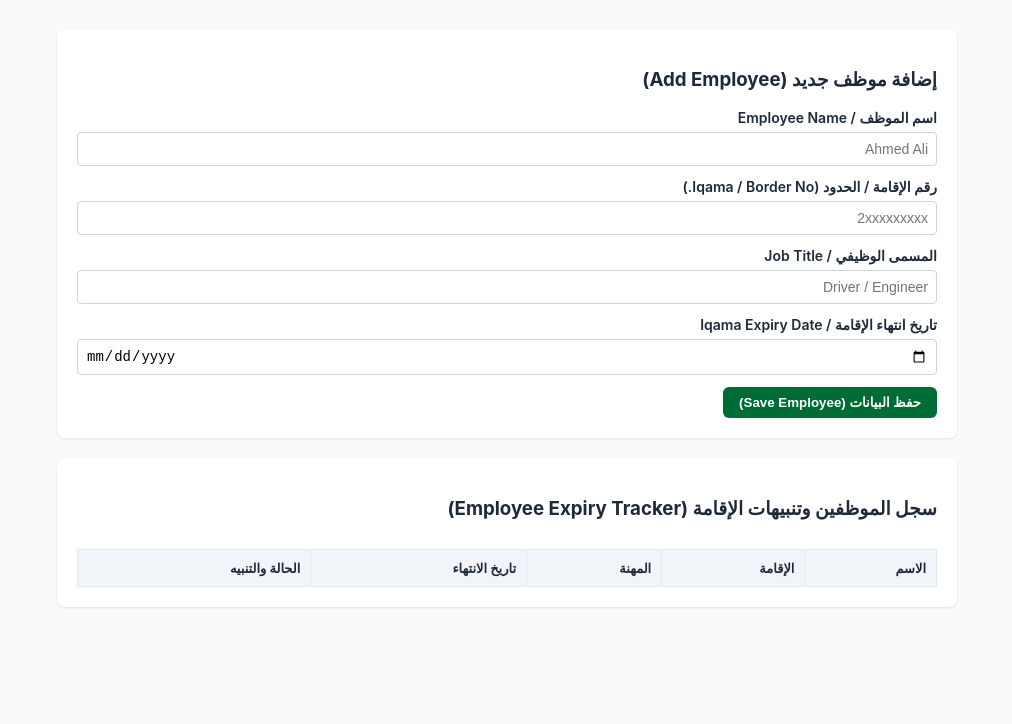
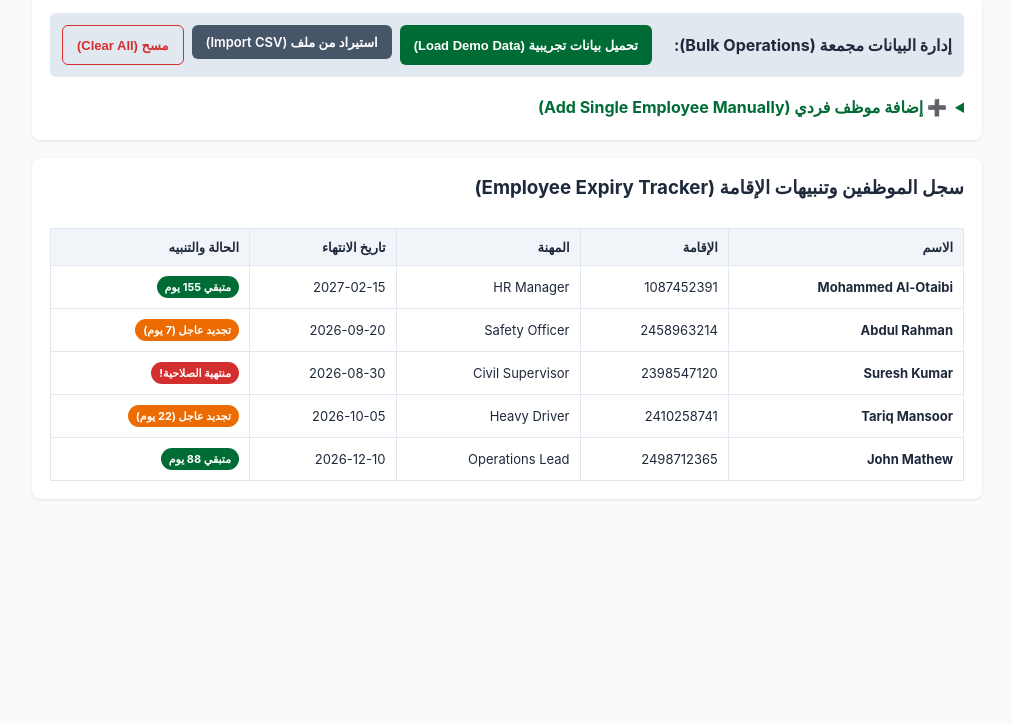
Before and after one commit to ebyb65/Saudi-hrms, a website: page index.html in a window 1280 px wide. Shown: the part 76-800 px from the top of the page, without its empty margins (133-1145 px from the left). Drawn offline with Linux system fonts and the light colour scheme.

Commit message:
Enhance UI and add data management features
Updated styles and layout for improved UI. Added new features for data management and language toggle.

```diff
--- a/index.html
+++ b/index.html
@@ -7,6 +7,7 @@
   <style>
     :root {
       --primary: #006C35;
+      --primary-dark: #004d26;
       --danger: #d32f2f;
       --warning: #ed6c02;
       --bg: #f8fafc;
@@ -20,32 +21,49 @@
       margin: 0;
       padding: 16px;
     }
-    .container { max-width: 900px; margin: 0 auto; }
+    .container { max-width: 950px; margin: 0 auto; }
     .header {
       display: flex;
       justify-content: space-between;
       align-items: center;
       margin-bottom: 20px;
+      flex-wrap: wrap;
+      gap: 10px;
     }
+    .btn-group { display: flex; gap: 8px; flex-wrap: wrap; }
     .btn {
       background-color: var(--primary);
       color: white;
       border: none;
-      padding: 8px 16px;
+      padding: 9px 14px;
       border-radius: 6px;
-      font-weight: bold;
+      font-weight: 600;
       cursor: pointer;
+      font-size: 13px;
     }
+    .btn-secondary { background-color: #475569; }
+    .btn-outline { background-color: transparent; border: 1px solid var(--primary); color: var(--primary); }
     .card {
       background: var(--card);
-      padding: 20px;
+      padding: 18px;
       border-radius: 8px;
       box-shadow: 0 1px 3px rgba(0,0,0,0.1);
-      margin-bottom: 20px;
+      margin-bottom: 18px;
+    }
+    .actions-bar {
+      display: flex;
+      justify-content: space-between;
+      align-items: center;
+      flex-wrap: wrap;
+      gap: 10px;
+      background: #e2e8f0;
+      padding: 12px;
+      border-radius: 6px;
+      margin-bottom: 15px;
     }
     .form-group { margin-bottom: 12px; }
-    label { display: block; margin-bottom: 6px; font-weight: 600; font-size: 14px; }
-    input, select {
+    label { display: block; margin-bottom: 6px; font-weight: 600; font-size: 13px; }
+    input {
       width: 100%;
       padding: 8px;
       border: 1px solid #cbd5e1;
@@ -63,6 +81,7 @@
       font-size: 11px;
       font-weight: bold;
       color: white;
+      display: inline-block;
     }
     .badge-danger { background-color: var(--danger); }
     .badge-warning { background-color: var(--warning); }
@@ -73,14 +92,32 @@
 
 <div class="container">
   <div class="header">
-    <h2 id="appTitle">نظام الموارد البشرية (Saudi HRMS)</h2>
-    <button class="btn" onclick="toggleLanguage()">Switch to English</button>
+    <h2 id="appTitle" style="margin: 0;">نظام الموارد البشرية (Saudi HRMS)</h2>
+    <button class="btn btn-outline" onclick="toggleLanguage()">English / العربية</button>
   </div>
 
-  <!-- ജീവനക്കാരെ ചേർക്കാനുള്ള ഫോം -->
+  <!-- ആക്ഷൻ ബാർ: ഡെമോ ഡാറ്റ & എക്സൽ ഇമ്പോർട്ട് -->
   <div class="card">
-    <h3 id="formTitle">إضافة موظف جديد (Add Employee)</h3>
-    <form id="employeeForm" onsubmit="addEmployee(event)">
+    <div class="actions-bar">
+      <div>
+        <strong id="lblBulkTitle">إدارة البيانات مجمعة (Bulk Operations):</strong>
+      </div>
+      <div class="btn-group">
+        <button class="btn" onclick="loadSampleData()" id="btnSample">تحميل بيانات تجريبية (Load Demo Data)</button>
+        <label class="btn btn-secondary" style="cursor:pointer;">
+          <span id="btnUpload">استيراد من ملف (Import CSV)</span>
+          <input type="file" id="csvFileInput" accept=".csv" style="display: none;" onchange="handleCSV(event)">
+        </label>
+        <button class="btn btn-outline" onclick="clearData()" style="color:#d32f2f; border-color:#d32f2f;" id="btnClear">مسح (Clear All)</button>
+      </div>
+    </div>
+
+    <!-- പുതിയ ആളെ ചേർക്കാനുള്ള ഫോം (Collapsible or Standard) -->
+    <details>
+      <summary style="cursor: pointer; font-weight: bold; color: var(--primary); padding: 5px 0;" id="sumAdd">
+        ➕ إضافة موظف فردي (Add Single Employee Manually)
+      </summary>
+      <form id="employeeForm" onsubmit="addEmployee(event)" style="margin-top: 15px;">
         <div class="form-group">
           <label id="lblEmpName">اسم الموظف / Employee Name</label>
           <input type="text" id="empName" required placeholder="Ahmed Ali">
@@ -91,19 +128,20 @@
         </div>
         <div class="form-group">
           <label id="lblRole">المسمى الوظيفي / Job Title</label>
-        <input type="text" id="jobTitle" required placeholder="Driver / Engineer">
+          <input type="text" id="jobTitle" required placeholder="Site Engineer">
         </div>
         <div class="form-group">
           <label id="lblExpiry">تاريخ انتهاء الإقامة / Iqama Expiry Date</label>
           <input type="date" id="expiryDate" required>
         </div>
-      <button type="submit" class="btn" id="btnAdd">حفظ البيانات (Save Employee)</button>
+        <button type="submit" class="btn" id="btnAdd">حفظ الموظف (Save)</button>
       </form>
+    </details>
   </div>
 
-  <!-- ജീവനക്കാരുടെ ലിസ്റ്റും അലേർട്ടുകളും -->
+  <!-- ജീവനക്കാരുടെ പട്ടികയും തീയതി അലേർട്ടുകളും -->
   <div class="card">
-    <h3 id="listTitle">سجل الموظفين وتنبيهات الإقامة (Employee Expiry Tracker)</h3>
+    <h3 id="listTitle" style="margin-top: 0;">سجل الموظفين وتنبيهات الإقامة (Employee Expiry Tracker)</h3>
     <div class="table-container">
       <table>
         <thead>
@@ -116,7 +154,7 @@
           </tr>
         </thead>
         <tbody id="employeeTableBody">
-          <!-- ഡാറ്റ ഇവിടെ ഡൈനാമിക്കായി വരും -->
+          <!-- ഡാറ്റ ഇവിടെ വരും -->
         </tbody>
       </table>
     </div>
@@ -127,6 +165,21 @@
   let isArabic = true;
   let employees = JSON.parse(localStorage.getItem('saudi_hrms_employees')) || [];
 
+  // സാമ്പിൾ ഡെമോ ഡാറ്റ (സൗദി ഇഖാമ എക്സ്പയറി സിനാരിയോകൾ)
+  const defaultSampleData = [
+    { name: "Mohammed Al-Otaibi", iqama: "1087452391", role: "HR Manager", expiry: "2027-02-15" },
+    { name: "Abdul Rahman", iqama: "2458963214", role: "Safety Officer", expiry: "2026-09-20" }, // അർജന്റ് അലേർട്ട്
+    { name: "Suresh Kumar", iqama: "2398547120", role: "Civil Supervisor", expiry: "2026-08-30" }, // എക്സ്പയർ ആയത്
+    { name: "Tariq Mansoor", iqama: "2410258741", role: "Heavy Driver", expiry: "2026-10-05" },   // ഉടൻ തീരുന്നത്
+    { name: "John Mathew", iqama: "2498712365", role: "Operations Lead", expiry: "2026-12-10" }
+  ];
+
+  // ആദ്യ തവണ ആരും ഇല്ലെങ്കിൽ ഡെമോ ഡാറ്റ കാണിക്കാൻ
+  if (employees.length === 0) {
+    employees = defaultSampleData;
+    localStorage.setItem('saudi_hrms_employees', JSON.stringify(employees));
+  }
+
   function toggleLanguage() {
     isArabic = !isArabic;
     const root = document.getElementById('hrmsRoot');
@@ -134,10 +187,12 @@
     root.setAttribute('lang', isArabic ? 'ar' : 'en');
 
     document.getElementById('appTitle').innerText = isArabic ? "نظام الموارد البشرية (Saudi HRMS)" : "Saudi HRMS Portal";
-    document.querySelector('.header .btn').innerText = isArabic ? "Switch to English" : "التحويل للعربية";
-    document.getElementById('formTitle').innerText = isArabic ? "إضافة موظف جديد" : "Add New Employee";
-    document.getElementById('btnAdd').innerText = isArabic ? "حفظ البيانات" : "Save Employee";
-    document.getElementById('listTitle').innerText = isArabic ? "سجل الموظفين وتنبيهات الإقامة" : "Workforce & Iqama Status";
+    document.getElementById('lblBulkTitle').innerText = isArabic ? "إدارة البيانات مجمعة:" : "Bulk Operations:";
+    document.getElementById('btnSample').innerText = isArabic ? "تحميل بيانات تجريبية" : "Load Demo Data";
+    document.getElementById('btnUpload').innerText = isArabic ? "استيراد من ملف (CSV)" : "Import CSV File";
+    document.getElementById('btnClear').innerText = isArabic ? "مسح البيانات" : "Clear All";
+    document.getElementById('sumAdd').innerText = isArabic ? "➕ إضافة موظف فردي" : "➕ Add Single Employee Manually";
+    document.getElementById('listTitle').innerText = isArabic ? "سجل الموظفين وتنبيهات الإقامة" : "Workforce & Iqama Expiry Status";
 
     document.getElementById('thName').innerText = isArabic ? "الاسم" : "Name";
     document.getElementById('thIqama').innerText = isArabic ? "الإقامة" : "Iqama No";
@@ -155,10 +210,57 @@
     const role = document.getElementById('jobTitle').value;
     const expiry = document.getElementById('expiryDate').value;
 
-    employees.push({ name, iqama, role, expiry });
+    employees.unshift({ name, iqama, role, expiry });
+    saveAndRender();
+    document.getElementById('employeeForm').reset();
+  }
+
+  function loadSampleData() {
+    employees = [...defaultSampleData];
+    saveAndRender();
+  }
+
+  function clearData() {
+    if (confirm(isArabic ? "هل أنت متأكد من مسح جميع السجلات؟" : "Are you sure you want to delete all records?")) {
+      employees = [];
+      saveAndRender();
+    }
+  }
+
+  function saveAndRender() {
     localStorage.setItem('saudi_hrms_employees', JSON.stringify(employees));
-    document.getElementById('employeeForm').reset();
     renderEmployees();
+  }
+
+  // CSV ഫയൽ അപ്‌ലോഡ് ചെയ്ത് ഡാറ്റ റീഡ് ചെയ്യുന്ന ഫംഗ്ഷൻ
+  function handleCSV(event) {
+    const file = event.target.files[0];
+    if (!file) return;
+
+    const reader = new FileReader();
+    reader.onload = function(e) {
+      const text = e.target.result;
+      const lines = text.split('\n');
+
+      // സിഎസ്വി ഫോർമാറ്റ്: Name,Iqama,Role,ExpiryDate (YYYY-MM-DD)
+      for (let i = 1; i < lines.length; i++) {
+        const line = lines[i].trim();
+        if (line) {
+          const [name, iqama, role, expiry] = line.split(',');
+          if (name && iqama && expiry) {
+            employees.unshift({
+              name: name.trim(),
+              iqama: iqama.trim(),
+              role: role ? role.trim() : 'Staff',
+              expiry: expiry.trim()
+            });
+          }
+        }
+      }
+      saveAndRender();
+      alert(isArabic ? "تم استيراد البيانات بنجاح!" : "Data imported successfully!");
+    };
+    reader.readAsText(file);
   }
 
   function renderEmployees() {
@@ -177,7 +279,7 @@
 
       if (diffDays <= 30 && diffDays > 0) {
         badgeClass = "badge-warning";
-        statusText = isArabic ? `تجديد عاجل (${diffDays} يوم)` : `Action Required (${diffDays}d)`;
+        statusText = isArabic ? `تجديد عاجل (${diffDays} يوم)` : `Action Req (${diffDays}d)`;
       } else if (diffDays <= 0) {
         badgeClass = "badge-danger";
         statusText = isArabic ? "منتهية الصلاحية!" : "Expired!";
@@ -195,7 +297,6 @@
     });
   }
 
-  // ആദ്യ ലോഡിൽ എക്സിക്യൂട്ട് ചെയ്യാൻ
   renderEmployees();
 </script>
 
```
Lines whose indentation alone changed are shown as unchanged.
